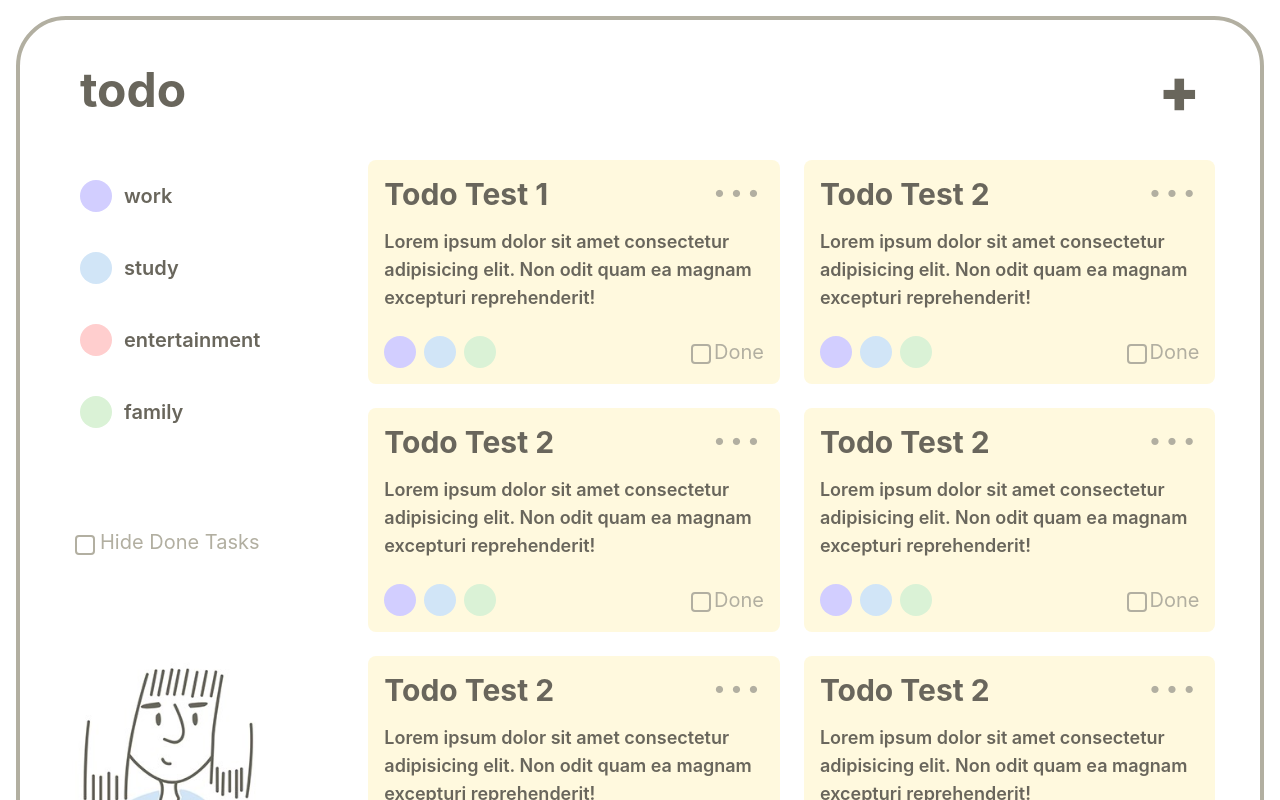
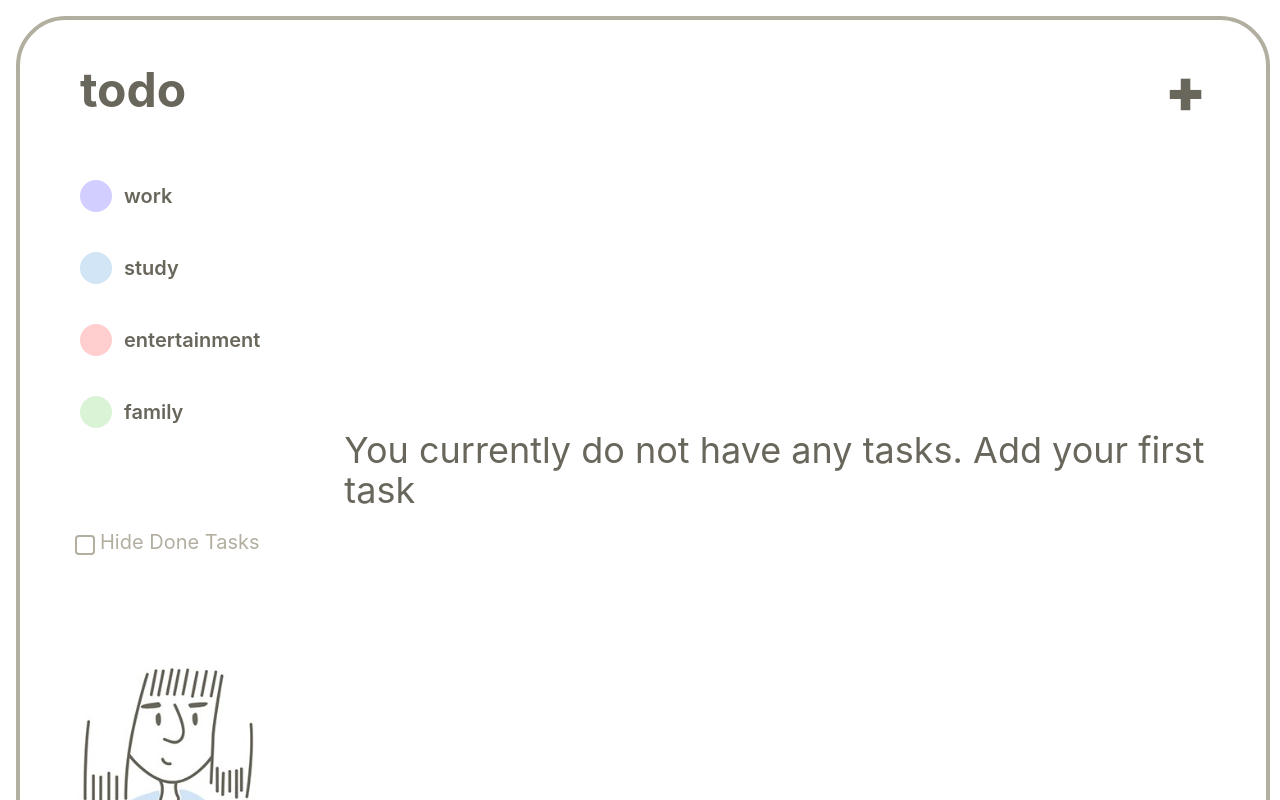
Before and after one commit to VladyslavMazurets/gotodo, a React (Create React App) app: page /home in a window 1280 px wide. Built offline with nearby package versions, Linux system fonts and the light colour scheme.

Commit message:
added add todo, delete todo

```diff
--- a/src/components/Dropdown.tsx
+++ b/src/components/Dropdown.tsx
@@ -1,6 +1,15 @@
 import React from 'react'
+import { useDispatch } from 'react-redux'
+import { todosAction } from '../store/todo'
 
-function Dropdown() {
+function Dropdown({id}: any) {
+
+    const dispatch = useDispatch()
+
+    const DeleteTodoItem = () => {
+        dispatch(todosAction.removeTodo(id))
+    }
+
     return (
         <>
             <div className='bg-button-text absolute p-2 left-[-190px]
@@ -12,7 +21,7 @@ function Dropdown() {
                     </button>
                     <div className='w-full border-b text-bcolor my-1' />
                     <button className='text-lg text-bcolor pr-[105px] ml-3 p-2
-                     transition delay-80 hover:text-text-color'>
+                     transition delay-80 hover:text-text-color' onClick={DeleteTodoItem}>
                         Delete
                     </button>
                 </div>
--- a/src/components/Navbar.tsx
+++ b/src/components/Navbar.tsx
@@ -9,7 +9,7 @@ function Navbar() {
 
   return (
     <>
-      <div className='w-fit h-auto fixed border-4 border-bcolor m-4 p-10
+      <div className='w-[98%] h-auto fixed border-4 border-bcolor m-4 p-10
       rounded-[50px] flex flex-col'>
         <div className='flex justify-between items-center'>
           <Link to='/home' className='text-text-color font-bold text-5xl
--- a/src/components/TodoCard.tsx
+++ b/src/components/TodoCard.tsx
@@ -2,13 +2,22 @@ import React, { useState } from 'react'
 import Dropdown from './Dropdown';
 
 import { useClickOutside } from '../customHooks/useClickOutside'
+import { useDispatch, useSelector } from 'react-redux';
+import { todosAction } from '../store/todo';
 
 function TodoCard({ todo }: any) {
 
-    const [checkDone, setCheckDone] = useState<boolean>(false);
+    const dispatch = useDispatch()
+
+    const [checkDone, setCheckDone] = useState<boolean>(todo.done);
     const [buttonClick, setButtonClick] = useState<boolean>(false)
 
     let domNode = useClickOutside(() => setButtonClick(false))
+
+    const DoneTask = () => {
+        setCheckDone(prevState => !prevState)
+        dispatch(todosAction.hideTodo(checkDone))
+    }
 
     return (
         <>
@@ -25,7 +34,7 @@ function TodoCard({ todo }: any) {
                             onClick={() => setButtonClick(prevState => !prevState)}>
                             ...
                         </button>
-                        {buttonClick && <Dropdown />}
+                        {buttonClick && <Dropdown id={todo.id} />}
                     </div>
                 </div>
                 <span className={`text-lg font-semibold text-text-color mb-6
@@ -34,14 +43,15 @@ function TodoCard({ todo }: any) {
                 </span>
                 <div className='flex justify-between items-center'>
                     <div className='flex'>
-                        <div className='w-8 h-8 mr-2 rounded-full bg-work' />
-                        <div className='w-8 h-8 mr-2 rounded-full bg-study' />
-                        <div className='w-8 h-8 mr-2 rounded-full bg-family' />
+                        {todo.tags.work && <div className='w-8 h-8 mr-2 rounded-full bg-work' />}
+                        {todo.tags.study && <div className='w-8 h-8 mr-2 rounded-full bg-study' />}
+                        {todo.tags.entertainment && <div className='w-8 h-8 mr-2 rounded-full bg-entertainment' />}
+                        {todo.tags.family && <div className='w-8 h-8 mr-2 rounded-full bg-family' />}
                     </div>
                     <div>
                         <input type='checkbox' id={todo.id}
                             className='sr-only peer'
-                            onClick={() => setCheckDone(prevState => !prevState)} />
+                            onClick={DoneTask} />
                         <label htmlFor={todo.id} className="text-xl
                         text-bcolor cursor-pointer select-none relative z-0
                         before:absolute before:border-2 before:w-5 before:h-5
--- a/src/pages/Home.tsx
+++ b/src/pages/Home.tsx
@@ -11,13 +11,20 @@ interface ITodoObj {
 
 function Home() {
 
-  const allTodos = useSelector((state: any) => state.alltodos)
+  const allTodos = useSelector((state: any) => state.alltodos.data)
+
+  if (allTodos.length == 0) return (
+    <div className='flex text-text-color text-4xl items-center justify-center
+  w-full mb-20'>
+      You currently do not have any tasks. Add your first task
+    </div>
+  )
 
   return (
     <>
-      <div className='flex flex-wrap overflow-y-scroll max-h-[680px]'>
-        {allTodos.data.map((todo: ITodoObj) => {
-          return < TodoCard key={todo.id} todo={todo} />
+      <div className='flex flex-wrap overflow-y-scroll max-h-[680px] w-full'>
+        {allTodos.map((todo: ITodoObj) => {
+          return < TodoCard key={todo.id} todo={todo}/>
         })
         }
       </div>
--- a/src/store/store.ts
+++ b/src/store/store.ts
@@ -6,3 +6,5 @@ export const store = configureStore({
         alltodos: todosReducer
     }
 })
+
+export type RootType = ReturnType<typeof store.getState>
--- a/src/store/todo.ts
+++ b/src/store/todo.ts
@@ -1,9 +1,18 @@
 import { createSlice, PayloadAction } from "@reduxjs/toolkit"
+
+const TODOS_KEY = 'TODOS'
 
 export interface ITodoObj {
     id: string,
     title: string,
-    content: string
+    content: string,
+    done: boolean,
+    tags: {
+        work: boolean,
+        study: boolean,
+        entertainment: boolean,
+        family: boolean
+    }
 }
 
 interface ITodo {
@@ -11,43 +20,7 @@ interface ITodo {
 }
 
 const initialState: ITodo = {
-    data: [
-        {
-            id: '1',
-            title: 'Todo Test 1',
-            content: 'Lorem ipsum dolor sit amet consectetur adipisicing elit. Non odit quam ea magnam excepturi reprehenderit!'
-        },
-        {
-            id: '2',
-            title: 'Todo Test 2',
-            content: 'Lorem ipsum dolor sit amet consectetur adipisicing elit. Non odit quam ea magnam excepturi reprehenderit!'
-        },
-        {
-            id: '3',
-            title: 'Todo Test 2',
-            content: 'Lorem ipsum dolor sit amet consectetur adipisicing elit. Non odit quam ea magnam excepturi reprehenderit!'
-        },
-        {
-            id: '4',
-            title: 'Todo Test 2',
-            content: 'Lorem ipsum dolor sit amet consectetur adipisicing elit. Non odit quam ea magnam excepturi reprehenderit!'
-        },
-        {
-            id: '5',
-            title: 'Todo Test 2',
-            content: 'Lorem ipsum dolor sit amet consectetur adipisicing elit. Non odit quam ea magnam excepturi reprehenderit!'
-        },
-        {
-            id: '6',
-            title: 'Todo Test 2',
-            content: 'Lorem ipsum dolor sit amet consectetur adipisicing elit. Non odit quam ea magnam excepturi reprehenderit!'
-        },
-        {
-            id: '7',
-            title: 'Todo Test 2',
-            content: 'Lorem ipsum dolor sit amet consectetur adipisicing elit. Non odit quam ea magnam excepturi reprehenderit!'
-        },
-    ]
+    data: JSON.parse(localStorage.getItem(TODOS_KEY) ?? '[]')
 }
 
 export const todosSlice = createSlice({
@@ -56,8 +29,18 @@ export const todosSlice = createSlice({
     reducers: {
         addTodo(state, action: PayloadAction<ITodoObj>) {
             state.data.push(action.payload)
+            localStorage.setItem(TODOS_KEY, JSON.stringify(state.data))
+        },
+        removeTodo(state, action) {
+            state.data = state.data.filter(item => item.id !== action.payload)
+            localStorage.setItem(TODOS_KEY, JSON.stringify(state.data))
+        },
+        hideTodo(state, action) {
+            state.data = state.data.filter(item => item.done === true)
         }
     }
-})
+}
+)
 
 export const todosReducer = todosSlice.reducer
+export const todosAction = todosSlice.actions
```
Also changed, not shown: src/components/AddForms.tsx (+64 -16 lines).
